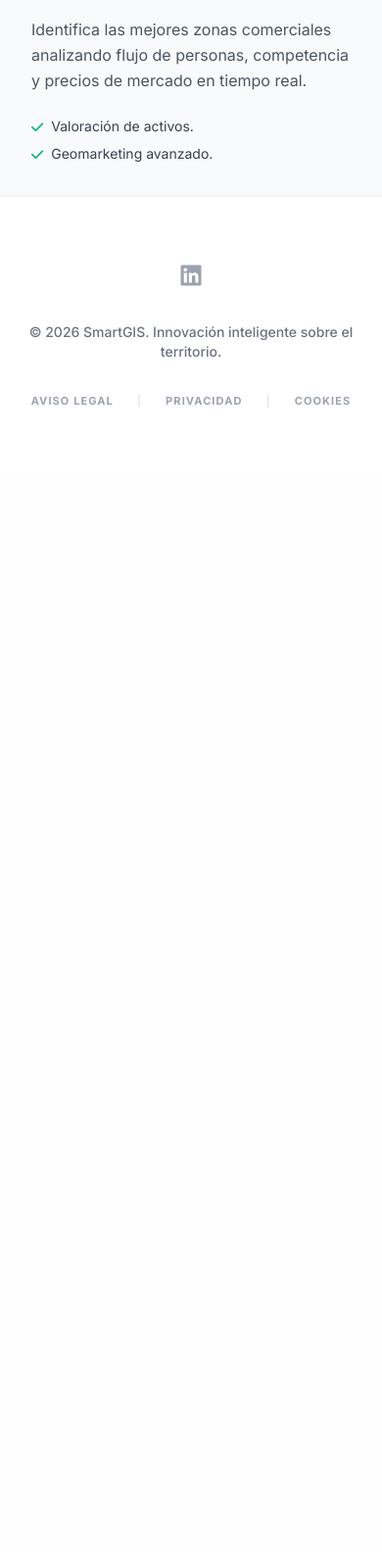
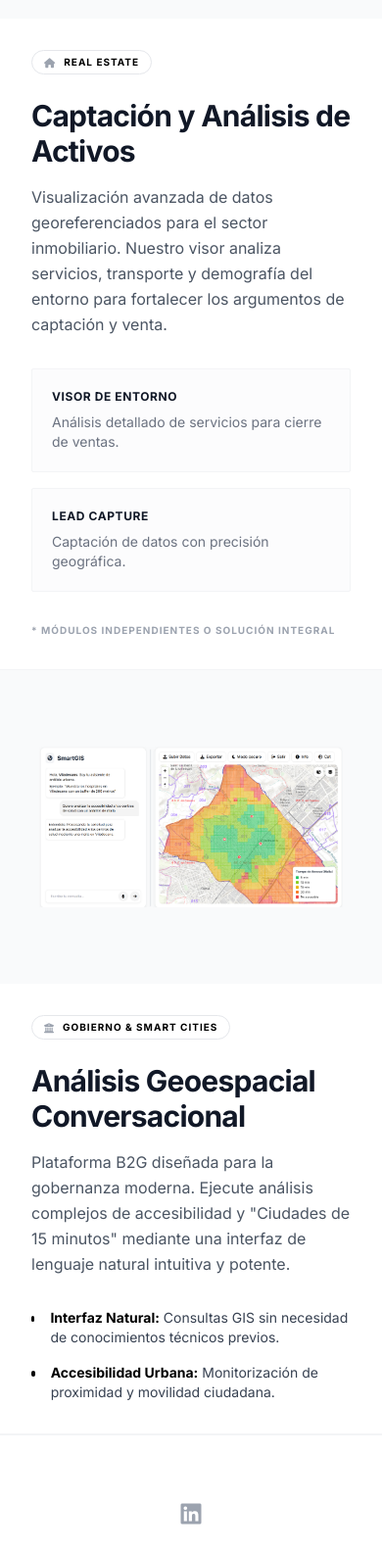
Before and after one commit to smartgiscat/landing, a Flask app: page /soluciones in a window 390 px wide. Shown: the part 1531-3115 px from the top of the page at 98% size. Before the commit the page ends 1947 px from the top, so only its background shows below. Run offline with Flask 3, Linux system fonts and the light colour scheme; some libraries are stand-ins or nearby versions.

Commit message:
noves solucions

```diff
--- a/templates/soluciones.html
+++ b/templates/soluciones.html
@@ -77,64 +77,92 @@
     <main class="relative pt-40 pb-24 hero-bg border-b border-gray-100">
         <div class="max-w-7xl mx-auto px-4 sm:px-6 lg:px-8 text-center relative z-10">
             <h1 class="text-4xl md:text-6xl font-extrabold text-gray-900 mb-6 tracking-tight">
-                Respuestas para cada <br>
-                <span class="text-gradient">Sector Estratégico</span>
+                Tecnología que <br>
+                <span class="text-gradient">Redefine el Territorio</span>
             </h1>
             <p class="text-xl text-gray-600 max-w-2xl mx-auto leading-relaxed">
-                Transformamos datos geográficos masivos en decisiones estratégicas mediante inteligencia artificial conversacional.
+                Desde la generación de planos por IA hasta el análisis masivo de datos urbanos. Respuestas inteligentes para un mundo geolocalizado.
             </p>
         </div>
     </main>
 
     <section class="w-full flex flex-col md:flex-row border-b border-gray-100 compact-strip overflow-hidden">
-        <div class="md:w-1/2 h-64 md:h-auto">
-            <img src="https://images.unsplash.com/photo-1517048676732-d65bc937f952?auto=format&fit=crop&q=80&w=1000"
-                 alt="Administración Pública"
-                 class="w-full h-full object-cover">
+        <div class="md:w-1/2 h-80 md:h-auto bg-gray-50 p-10 flex items-center justify-center">
+            <img src="{{ url_for('static', filename='img/planificador.png') }}"
+                alt="Generación de planos por IA con SmartGIS"
+                class="max-w-full max-h-full object-contain filter grayscale-[20%]">
         </div>
-        <div class="md:w-1/2 bg-white p-8 md:p-16 flex flex-col justify-center">
-            <div class="inline-flex items-center gap-2 px-3 py-1 rounded-full bg-blue-50 text-blue-600 text-xs font-bold uppercase tracking-wider mb-4 w-fit">
-                <i class="fas fa-university"></i> Sector Público
+        <div class="md:w-1/2 bg-white p-8 md:p-20 flex flex-col justify-center">
+            <div class="inline-flex items-center gap-2 px-3 py-1 rounded-full border border-gray-200 text-black text-[10px] font-bold uppercase tracking-widest mb-6 w-fit">
+                <i class="fas fa-magic text-gray-400"></i> Inteligencia Artificial
             </div>
-            <h2 class="text-2xl font-bold text-gray-900 mb-4">Gobernanza basada en la evidencia</h2>
-            <p class="text-base text-gray-600 mb-6 leading-relaxed">
-                Facilitamos a los ayuntamientos la gestión del territorio. Análisis de vulnerabilidad urbana y optimización del Catastro sin complicaciones.
+            <h2 class="text-3xl font-bold text-gray-900 mb-4 tracking-tight">Planificador Inteligente</h2>
+            <p class="text-base text-gray-600 mb-8 leading-relaxed">
+                Optimización del diseño territorial mediante IA generativa. Convierte imágenes satelitales en planos profesionales de forma instantánea, facilitando la toma de decisiones en sectores B2B y B2C.
             </p>
-            <div class="grid grid-cols-2 gap-4">
-                <div>
-                    <h4 class="font-bold text-gray-900 text-sm mb-1">Urbanismo</h4>
-                    <p class="text-xs text-gray-500">Planificación inteligente.</p>
+            <div class="flex flex-wrap gap-x-8 gap-y-2 pt-6 border-t border-gray-100">
+                <div class="flex items-center gap-2 text-xs font-bold text-black uppercase tracking-wider">
+                    <i class="fas fa-bolt"></i> Eficiencia Operativa
                 </div>
-                <div>
-                    <h4 class="font-bold text-gray-900 text-sm mb-1">Sociodemografía</h4>
-                    <p class="text-xs text-gray-500">Datos INE por barrio.</p>
+                <div class="flex items-center gap-2 text-xs font-bold text-black uppercase tracking-wider">
+                    <i class="fas fa-layer-group"></i> Precisión Técnica
                 </div>
             </div>
         </div>
     </section>
 
     <section class="w-full flex flex-col md:flex-row-reverse border-b border-gray-100 compact-strip overflow-hidden">
-        <div class="md:w-1/2 h-64 md:h-auto">
-            <img src="https://images.unsplash.com/photo-1486406146926-c627a92ad1ab?auto=format&fit=crop&q=80&w=1000"
-                 alt="Real Estate"
-                 class="w-full h-full object-cover">
+        <div class="md:w-1/2 h-80 md:h-auto bg-gray-50 p-10 flex items-center justify-center">
+            <img src="{{ url_for('static', filename='img/real_state.png') }}"
+                alt="Visualización de datos inmobiliarios SmartGIS"
+                class="max-w-full max-h-full object-contain">
         </div>
-        <div class="md:w-1/2 bg-slate-50 p-8 md:p-16 flex flex-col justify-center">
-            <div class="inline-flex items-center gap-2 px-3 py-1 rounded-full bg-emerald-50 text-emerald-600 text-xs font-bold uppercase tracking-wider mb-4 w-fit">
-                <i class="fas fa-chart-line"></i> Business Intelligence
+        <div class="md:w-1/2 bg-white p-8 md:p-20 flex flex-col justify-center">
+            <div class="inline-flex items-center gap-2 px-3 py-1 rounded-full border border-gray-200 text-black text-[10px] font-bold uppercase tracking-widest mb-6 w-fit">
+                <i class="fas fa-home text-gray-400"></i> Real Estate
             </div>
-            <h2 class="text-2xl font-bold text-gray-900 mb-4">Ubicaciones que aseguran el éxito</h2>
-            <p class="text-base text-gray-600 mb-6 leading-relaxed">
-                Identifica las mejores zonas comerciales analizando flujo de personas, competencia y precios de mercado en tiempo real.
+            <h2 class="text-3xl font-bold text-gray-900 mb-4 tracking-tight">Captación y Análisis de Activos</h2>
+            <p class="text-base text-gray-600 mb-8 leading-relaxed">
+                Visualización avanzada de datos georeferenciados para el sector inmobiliario. Nuestro visor analiza servicios, transporte y demografía del entorno para fortalecer los argumentos de captación y venta.
             </p>
-            <ul class="space-y-2 text-sm">
-                <li class="flex items-start gap-2 text-gray-700">
-                    <i class="fas fa-check text-emerald-500 mt-1"></i> Valoración de activos.
-                </li>
-                <li class="flex items-start gap-2 text-gray-700">
-                    <i class="fas fa-check text-emerald-500 mt-1"></i> Geomarketing avanzado.
-                </li>
-            </ul>
+            <div class="grid grid-cols-1 sm:grid-cols-2 gap-4 mb-8">
+                <div class="p-5 border border-gray-100 rounded-sm bg-gray-50/50">
+                    <h4 class="font-bold text-gray-900 text-xs uppercase tracking-wider mb-2">Visor de Entorno</h4>
+                    <p class="text-sm text-gray-500">Análisis detallado de servicios para cierre de ventas.</p>
+                </div>
+                <div class="p-5 border border-gray-100 rounded-sm bg-gray-50/50">
+                    <h4 class="font-bold text-gray-900 text-xs uppercase tracking-wider mb-2">Lead Capture</h4>
+                    <p class="text-sm text-gray-500">Captación de datos con precisión geográfica.</p>
+                </div>
+            </div>
+            <p class="text-[10px] text-gray-400 uppercase tracking-widest font-bold">* Módulos independientes o solución integral</p>
+        </div>
+    </section>
+
+    <section class="w-full flex flex-col md:flex-row border-b border-gray-100 compact-strip overflow-hidden">
+        <div class="md:w-1/2 h-80 md:h-auto bg-gray-50 p-10 flex items-center justify-center">
+            <img src="{{ url_for('static', filename='img/producto.png') }}"
+                alt="Plataforma SaaS SmartGIS"
+                class="max-w-full max-h-full object-contain">
+        </div>
+        <div class="md:w-1/2 bg-white p-8 md:p-20 flex flex-col justify-center">
+            <div class="inline-flex items-center gap-2 px-3 py-1 rounded-full border border-gray-200 text-black text-[10px] font-bold uppercase tracking-widest mb-6 w-fit">
+                <i class="fas fa-university text-gray-400"></i> Gobierno & Smart Cities
+            </div>
+            <h2 class="text-3xl font-bold text-gray-900 mb-4 tracking-tight">Análisis Geoespacial Conversacional</h2>
+            <p class="text-base text-gray-600 mb-8 leading-relaxed">
+                Plataforma B2G diseñada para la gobernanza moderna. Ejecute análisis complejos de accesibilidad y "Ciudades de 15 minutos" mediante una interfaz de lenguaje natural intuitiva y potente.
+            </p>
+            <div class="space-y-4">
+                <div class="flex items-start gap-4">
+                    <div class="w-1.5 h-1.5 rounded-full bg-black mt-2"></div>
+                    <p class="text-sm text-gray-700"><strong class="text-black">Interfaz Natural:</strong> Consultas GIS sin necesidad de conocimientos técnicos previos.</p>
+                </div>
+                <div class="flex items-start gap-4">
+                    <div class="w-1.5 h-1.5 rounded-full bg-black mt-2"></div>
+                    <p class="text-sm text-gray-700"><strong class="text-black">Accesibilidad Urbana:</strong> Monitorización de proximidad y movilidad ciudadana.</p>
+                </div>
+            </div>
         </div>
     </section>
 
```
